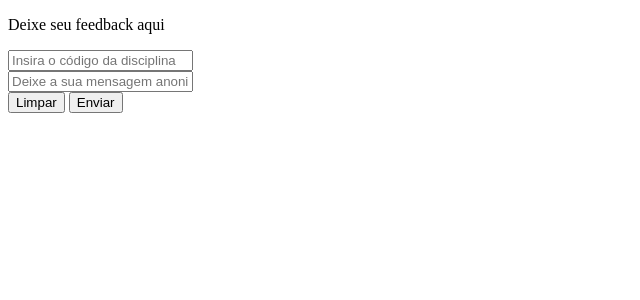
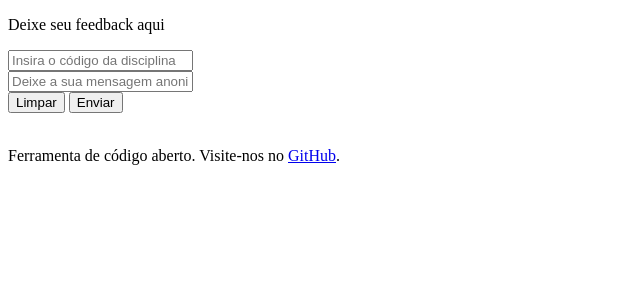
Before and after one commit to Carol111/feedback, a Django app: page / in a window 1280 px wide. Shown: the part 94-394 px from the top of the page, without its empty margins (0-640 px from the left). Run offline with Django 3.2, Linux system fonts and the light colour scheme; parts of the project's set-up code (start-up, migrations or seed data) failed here and were passed over.

Commit message:
Inserts github link

```diff
--- a/apps/core/templates/core/home.html
+++ b/apps/core/templates/core/home.html
@@ -17,6 +17,8 @@
         <button @click="clearComment">Limpar</button>
         <button @click="submitComment">Enviar</button>
     </form>
+    <br>
+    <p>Ferramenta de código aberto. Visite-nos no <a href="https://github.com/Carol111/feedback" target="_blank">GitHub</a>.</p>
 </div>
 {% endblock %}
 
```
